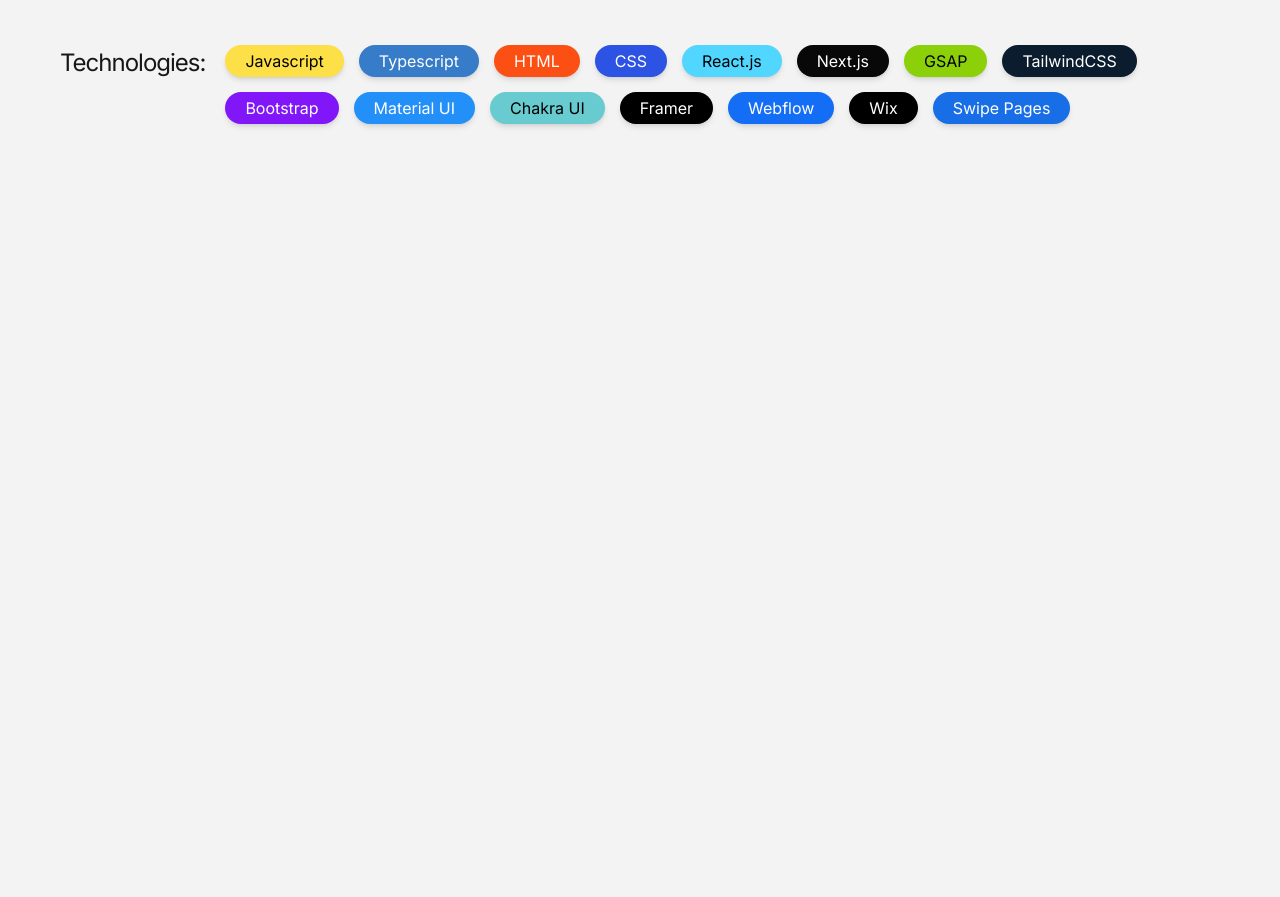
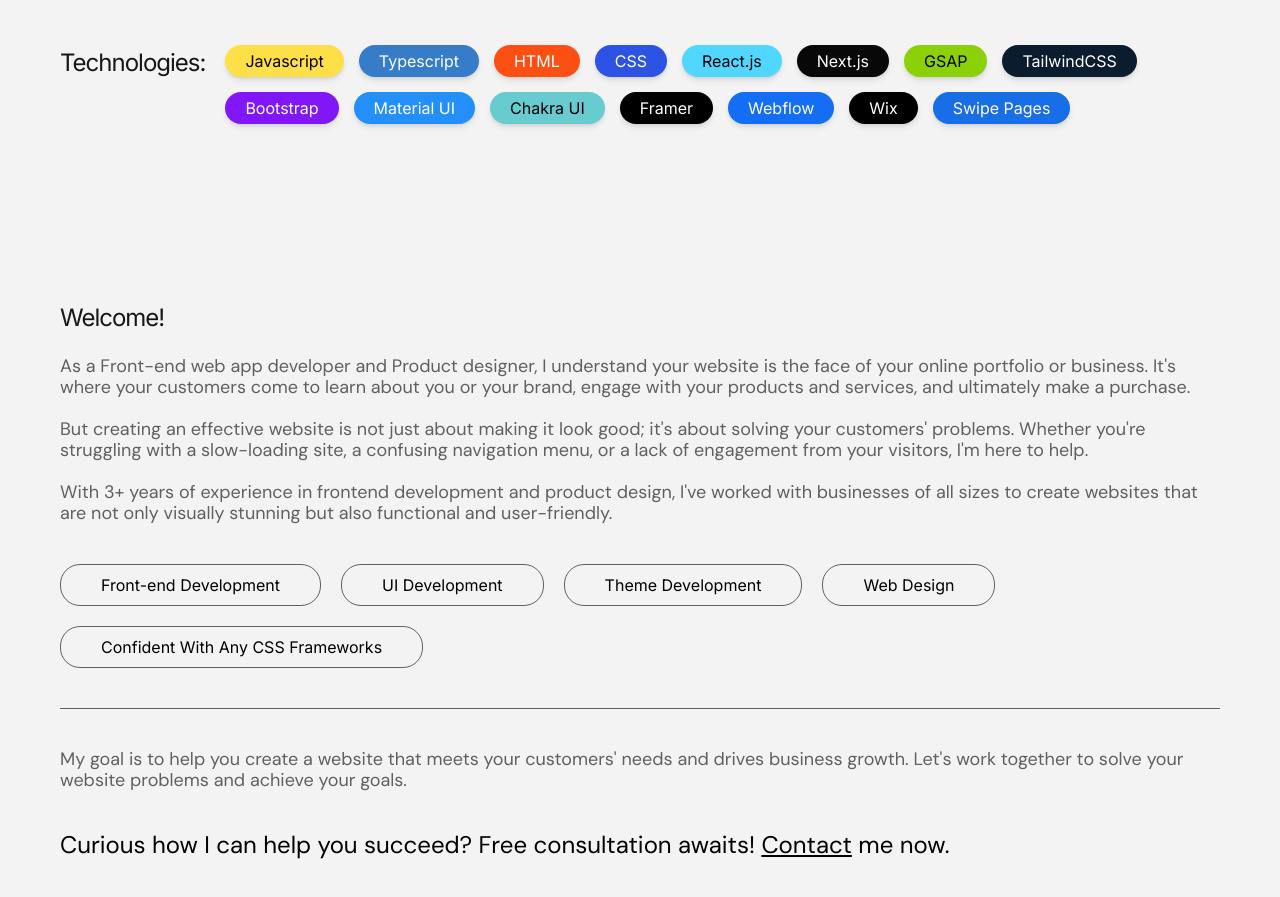
Before and after one commit to saifulalamfahim/saaf-new, a website: page src/index.html in a window 1280 px wide. Shown: the part 800-1697 px from the top of the page. Before the commit the page ends 1100 px from the top, so only its background shows below. Drawn offline with nearby package versions, Linux system fonts and the light colour scheme.

Commit message:
about section done

```diff
--- a/src/index.html
+++ b/src/index.html
@@ -108,6 +108,24 @@
             </div>
         </section>
 
+        <section class="flex justify-center items-center max-w-[1440px] mx-auto my-44 px-5 sm:px-[60px]">
+            <div class="">
+                <div class="border-b border-[#606060] pb-5 sm:pb-10">
+                    <h3 class="max-w-[560px] text-[24px] text-[#181717] font-inter tracking-[-1.0px] mb-5">Welcome!</h3>
+                    <p class="text-[14px] sm:text-[16px] xl:text-[18px] text-[#606060] font-dmSans leading-[117%] mb-5 sm:mb-10">As a Front-end web app developer and Product designer, I understand your website is the face of your online portfolio or business. It's where your customers come to learn about you or your brand, engage with your products and services, and ultimately make a purchase. <br> <br> But creating an effective website is not just about making it look good; it's about solving your customers' problems. Whether you're struggling with a slow-loading site, a confusing navigation menu, or a lack of engagement from your visitors, I'm here to help. <br> <br> With 3+ years of experience in frontend development and product design, I've worked with businesses of all sizes to create websites that are not only visually stunning but also functional and user-friendly. </p>
+                    <div class="flex flex-wrap items-center gap-3 sm:gap-5 font-inter">
+                        <p class="text-[12px] sm:text-[16px] border border-[#606060] rounded-[20px] py-2 px-5 sm:px-10">Front-end Development</p>
+                        <p class="text-[12px] sm:text-[16px] border border-[#606060] rounded-[20px] py-2 px-5 sm:px-10">UI Development</p>
+                        <p class="text-[12px] sm:text-[16px] border border-[#606060] rounded-[20px] py-2 px-5 sm:px-10">Theme Development</p>
+                        <p class="text-[12px] sm:text-[16px] border border-[#606060] rounded-[20px] py-2 px-5 sm:px-10">Web Design</p>
+                        <p class="text-[12px] sm:text-[16px] border border-[#606060] rounded-[20px] py-2 px-5 sm:px-10">Confident With Any CSS Frameworks</p>
+                    </div>
+                </div>
+                <p class="text-[14px] sm:text-[16px] xl:text-[18px] text-[#606060] font-dmSans leading-[117%] pt-5 sm:pt-10">My goal is to help you create a website that meets your customers' needs and drives business growth. Let's work together to solve your website problems and achieve your goals.</p>
+                <h5 class="text-[18px] sm:text-[16px] xl:text-[24px] text-[#000000] font-dmSans leading-[117%] pt-5 sm:pt-10">Curious how I can help you succeed? Free consultation awaits! <a href="" class="underline">Contact</a> me now.</h5>
+            </div>
+        </section>
+
 
 
     </div>
```
Also changed, not shown: src/output.css.
